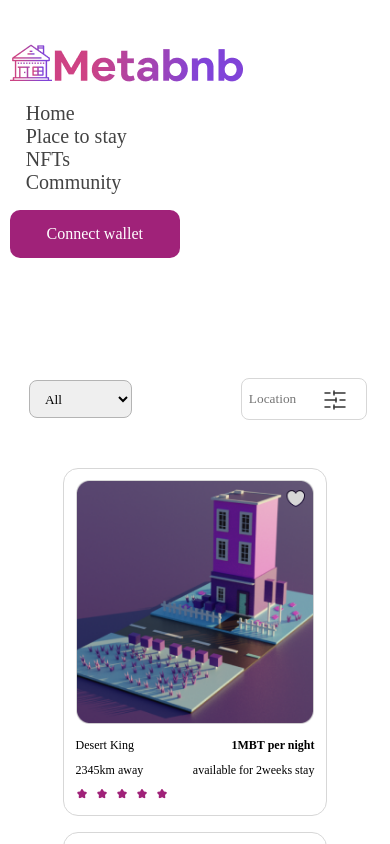
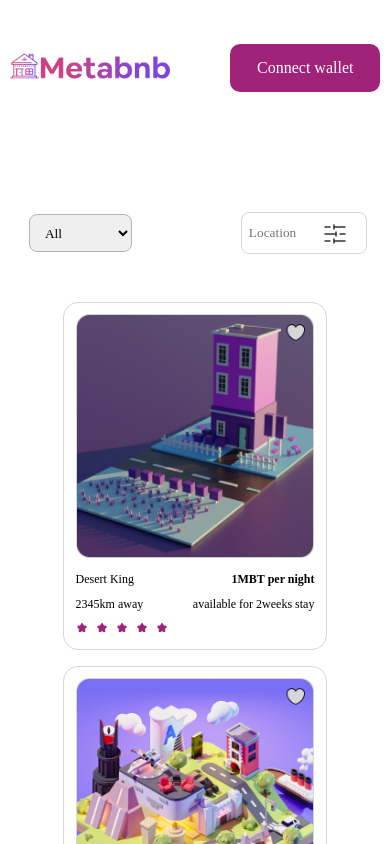
Before and after one commit to Tlamz/Metabnb, a React (Create React App) app: page /place in a window 390 px wide. Shown: the top 844 px of the page. Built offline with nearby package versions, Linux system fonts and the light colour scheme; a web font is replaced by a local one.

Commit message:
fix: responsiveness

```diff
--- a/src/App.css
+++ b/src/App.css
@@ -500,6 +500,10 @@ h1 {
   width: 95%;
 }
 
+.header-list ul {
+  gap: 2rem;
+}
+
   .hero-section {
     display: block;
   }
@@ -528,9 +532,16 @@ h1 {
 }
 }
 
+@media screen and (max-width: 930px) {
+.header-list ul {
+  display: none;
+}
+}
+
+
 @media screen and (max-width: 768px) {
 .header-list ul {
-  display: block;
+  display: none;
 }
 
 .input-search {
@@ -587,15 +598,42 @@ h1 {
     outline: none;
     padding: 0.7em 0.8em;
 }
+}
 
+@media screen and (max-width: 600px) {
+ .header-flex div img {
+   width: 85%;
+ }
 
+ .header-button {
+    width: 150px;
+ }
+
+ .input-search {
+    width: 36%;
+    margin-left: 4em;
+}
+}
+
+@media screen and (max-width: 550px) {
+ .input-search {
+   border-radius: 8px;
+    width: 80%;
+    margin-left: 4em
+}
+
+.input-submit {
+   border-radius: 8px;
+    width: 80%;
+    margin-left: 3.5em;
+    margin-top: 1rem;
+}
 }
 
 
+
 @media screen and (max-width: 425px) {
-  .header-flex {
-    display: block;
-  }
+
 
   .header-list {
         margin: 1em;
@@ -681,3 +719,14 @@ h1 {
 }
 
 }
+
+@media screen and (max-width: 375px) {
+ .header-flex div img {
+   width: 80%;
+ }
+
+ .header-button {
+    width: 120px;
+    font-size: .9rem;
+}
+ }
```
